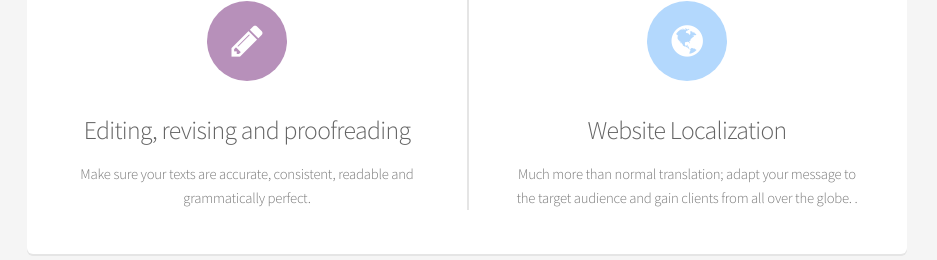
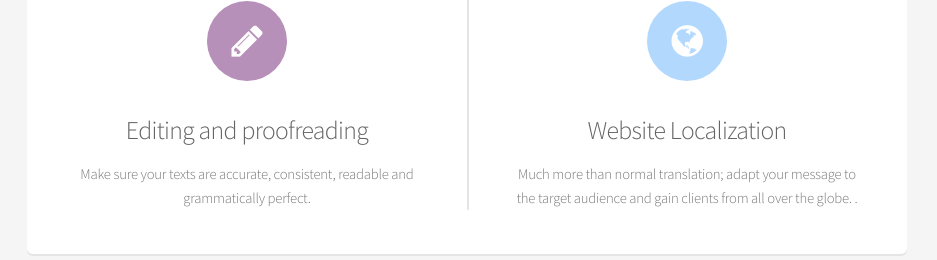
Before and after one commit to mariacolell/mariacolell.github.io, a Jekyll site: the page built from index.html, in a window 1280 px wide and 900 px high, scrolled down 1589 px, cut to the strip 146-406 px from the top of the window. Shown: the whole strip, without its empty margins (173-1110 px from the left). Built offline with Jekyll 4.4.1, drawn with Linux system fonts in a browser that asks for light colours; nearby versions of some CDN libraries; library files that are not in the unit come from our copies.

Commit message:
Update index.html

```diff
--- a/index.html
+++ b/index.html
@@ -36,7 +36,7 @@ layout: default
     <div class="features-row">
       <section>
         <span class="icon major fa-pencil accent4"></span>
-        <h3>Editing, revising and proofreading</h3>
+        <h3>Editing and proofreading</h3>
         <p>Make sure your texts are accurate, consistent, readable and grammatically perfect.</p>
       </section>
       <section>
```
